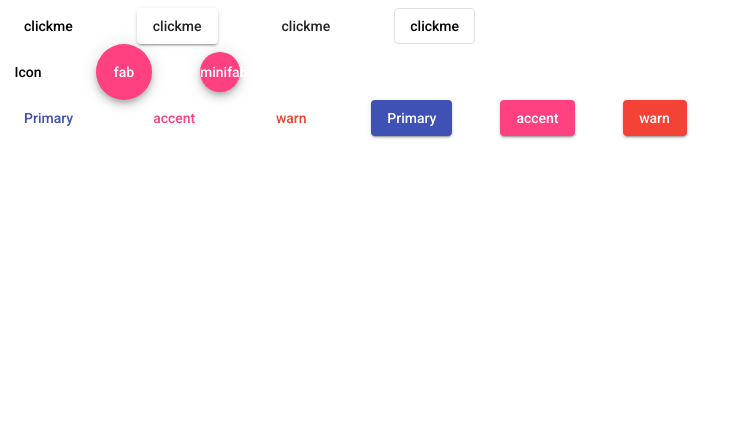
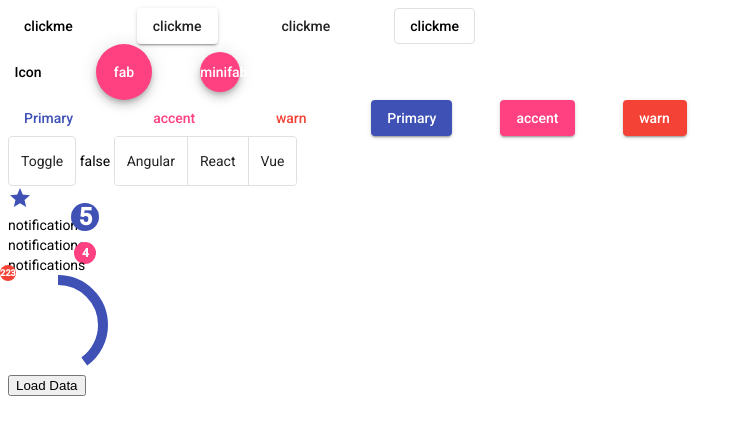
Before and after one commit to tonytigerrong/MaterialDemo1, an Angular app: page / in a window 1280 px wide. Shown: the top 434 px of the page, without its empty margins (0-751 px from the left). Built offline with nearby package versions, Linux system fonts and the light colour scheme.

Commit message:
7 icon 8 badge 8 progress setTimeout

```diff
--- a/src/app/app.component.html
+++ b/src/app/app.component.html
@@ -9,7 +9,6 @@
     <button mat-fab>fab</button>
     <button mat-mini-fab>minifab</button>
 </div>
-
 <div>
     <button color="primary" mat-button>Primary</button>
     <button color="accent" mat-button>accent</button>
@@ -18,3 +17,30 @@
     <button color="accent" mat-raised-button>accent</button>
     <button color="warn" mat-raised-button>warn</button>
 </div>
+<div>
+    <mat-button-toggle #toggleBtn >Toggle</mat-button-toggle>
+    {{ toggleBtn.checked }}
+    <mat-button-toggle-group #toggleGroup="matButtonToggleGroup" multiple>
+        <mat-button-toggle value="Angular">Angular</mat-button-toggle>
+        <mat-button-toggle value="React">React</mat-button-toggle>
+        <mat-button-toggle value="Vue">Vue</mat-button-toggle>
+    </mat-button-toggle-group>
+    {{ toggleGroup.value }}
+</div>
+<div>
+    <mat-icon color="primary">grade</mat-icon>
+</div>
+<div>
+    <span matBadge='5' matBadgePoistion="below before" matBadgeSize="large" matBadgeColor="primary">notifications</span>
+</div>
+<div>
+    <span matBadge='4' matBadgePosition="below after" matBadgeSize="medium" matBadgeColor="accent">notifications</span>
+</div>
+<div>
+    <span [matBadge]="notifications" matBadgePosition="below before" matBadgeSize="small" matBadgeColor="warn">notifications</span>
+</div>
+<div>
+    <mat-progress-spinner value="40"></mat-progress-spinner>
+    <mat-spinner *ngIf="showSpinner"></mat-spinner>
+    <button (click)="loadData()">Load Data</button>
+</div>
--- a/src/app/app.component.sass
+++ b/src/app/app.component.sass
@@ -1,2 +1,4 @@
 button
     margin-right: 3rem
+div
+    margin-right: 3rem
--- a/src/app/app.component.ts
+++ b/src/app/app.component.ts
@@ -7,4 +7,12 @@ import { Component } from '@angular/core';
 })
 export class AppComponent {
   title = 'MaterialDemo';
+  notifications = 223;
+  showSpinner = false;
+  loadData(){
+    this.showSpinner = true;
+    setTimeout( ()=>{
+      this.showSpinner=false;
+    }, 3000);
+  }
 }
--- a/src/app/app.module.ts
+++ b/src/app/app.module.ts
@@ -5,6 +5,15 @@ import { AppRoutingModule } from './app-routing.module';
 import { AppComponent } from './app.component';
 import { BrowserAnimationsModule } from '@angular/platform-browser/animations';
 import { MatButtonModule } from '@angular/material/button';
+import { MatButtonToggleModule } from '@angular/material/button-toggle';
+import { MatIconModule } from '@angular/material/icon';
+import { MatBadgeModule } from '@angular/material/badge';
+import { MatProgressSpinnerModule } from '@angular/material/progress-spinner';
+
+const MaterailComponents = [
+  MatButtonModule, MatButtonToggleModule,
+  MatIconModule,MatBadgeModule,MatProgressSpinnerModule
+  ];
 @NgModule({
   declarations: [
     AppComponent
@@ -13,7 +22,7 @@ import { MatButtonModule } from '@angular/material/button';
     BrowserModule,
     AppRoutingModule,
     BrowserAnimationsModule,
-    MatButtonModule
+    MaterailComponents
   ],
   providers: [],
   bootstrap: [AppComponent]
```
